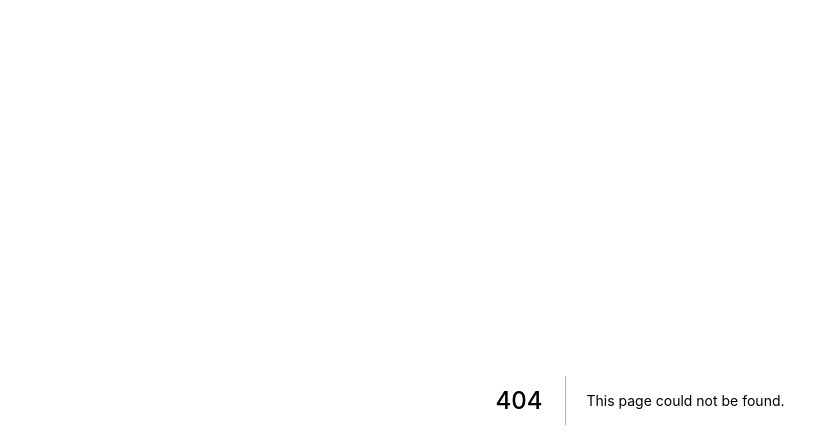
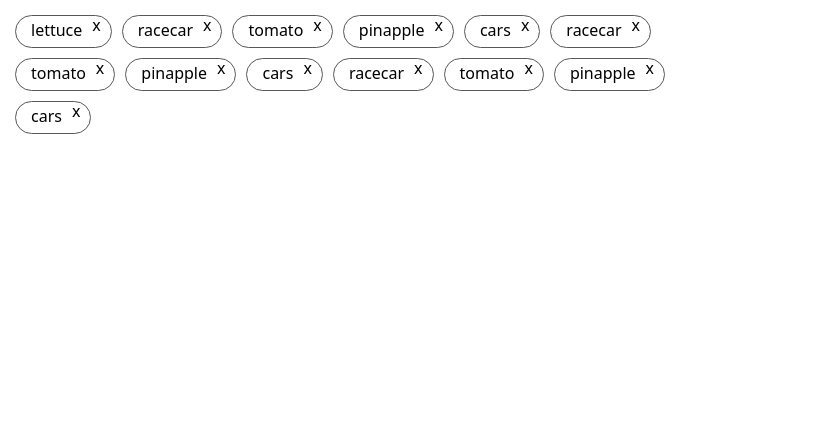
Before and after one commit to JasonXB/EF_Clone, a Next.js app: page /test in a window 1280 px wide. Before the commit this address had no page. Shown: the top 448 px of the page, without its empty margins (0-832 px from the left). Built offline with nearby package versions, Linux system fonts and the light colour scheme.

Commit message:
added a test page to get it ready for pulling

```diff
--- a/components/RemovableTags.tsx
+++ b/components/RemovableTags.tsx
@@ -7,8 +7,10 @@ interface Tags {
   removeTag: (index: number) => void
 }
 
+//component mainly used for the survey pages
 
 const RemovableTags = ({ tags, removeTag }: Tags) => {
+
   return (
     <div className={removableTagStyles.container}>
       {tags.map((tag, index) => (
--- /dev/null
+++ b/pages/test.tsx
@@ -0,0 +1,35 @@
+import RemovableTags from '../components/RemovableTags';
+import { useState } from 'react';
+
+const arr = [
+  'lettuce',
+  'racecar',
+  'tomato',
+  'pinapple',
+  'cars',
+  'racecar',
+  'tomato',
+  'pinapple',
+  'cars',
+  'racecar',
+  'tomato',
+  'pinapple',
+  'cars',
+];
+
+const test = () => {
+  const [list, setList] = useState(arr);
+
+  const removeTag = (index: number) => {
+    const newArr = list.filter((tag, i) => i !== index);
+    setList(newArr);
+  };
+
+  return (
+    <div>
+      <RemovableTags tags={list} removeTag={removeTag} />
+    </div>
+  );
+};
+
+export default test;
--- a/tsconfig.json
+++ b/tsconfig.json
@@ -15,6 +15,6 @@
     "jsx": "preserve",
     "incremental": true
   },
-  "include": ["next-env.d.ts", "**/*.ts", "**/*.tsx", "pages/become-a-mentor.jsx", "pages/become-a-mentor.jsx"],
+  "include": ["next-env.d.ts", "**/*.ts", "**/*.tsx", "pages/become-a-mentor.jsx", "pages/become-a-mentor.jsx", "pages/test.jsx"],
   "exclude": ["node_modules"]
 }
```
